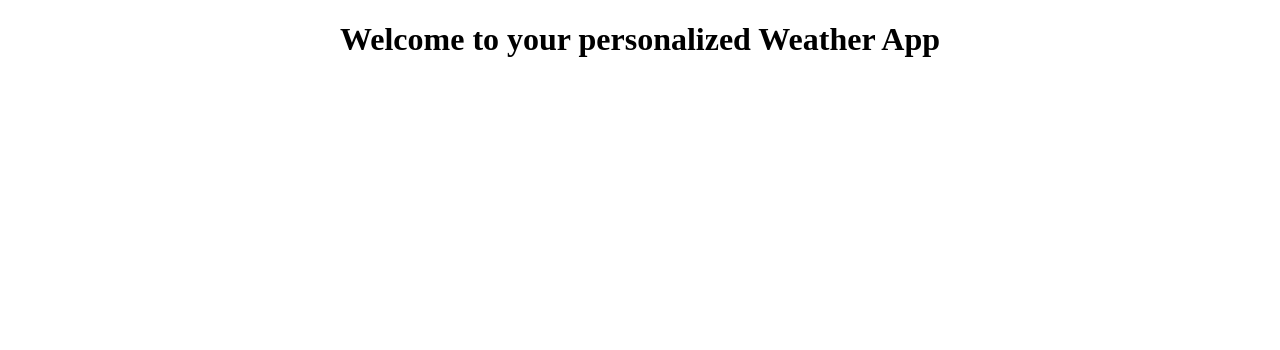
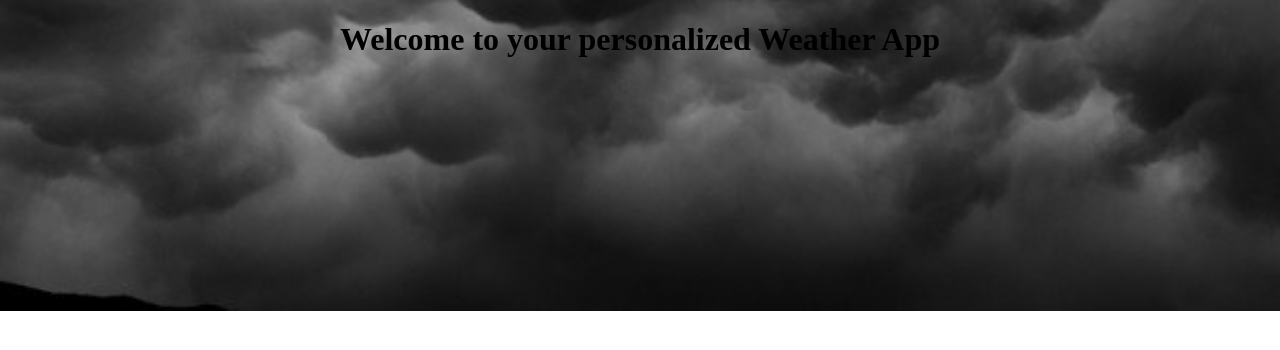
Before and after one commit to hamzicabdulah/weather-bot, a website: page client/index.html in a window 1280 px wide. Drawn offline with Linux system fonts and the light colour scheme.

Commit message:
Fixed background-image wrong path error

```diff
--- a/client/css/main.css
+++ b/client/css/main.css
@@ -1,9 +1,12 @@
-h1{
-padding-top: 0px;
-text-align: center;
-font-family: Arima;
+h1 {
+    padding-top: 0px;
+    text-align: center;
+    font-family: Arima;
 }
 
 body {
-background-image: url("dark clouds.jpg");
+    background-image: url(../img/darkClouds.jpg);
+    background-size: cover;
+    background-repeat: no-repeat;
+    background-position: center;
 }
--- a/client/index.html
+++ b/client/index.html
@@ -7,22 +7,10 @@
         <meta name="author" content="Abdulah Hamzic & Dave Omokaro">
         <meta name="viewport" content="width=device-width, initial-scale=1">
         <link rel="stylesheet" href="css/main.css">
-		<script src="js/main.js"></script>
     </head>
-
-	<style>
-h1{
-padding-top: 0px;
-text-align: center;
-font-family: Arima;
-}
-
-body {
-background-image: url("dark clouds.jpg");
-}
-	</style>
     <body>
         <h1>Welcome to your personalized Weather App</h1>
 
+        <script src="js/main.js"></script>
     </body>
 </html>
```
Also changed, not shown: client/HTML Images/dark clounds.jpg (deleted), client/img/darkClouds.jpg (renamed from client/HTML Images/dark clouds.jpg), 1 other file.
